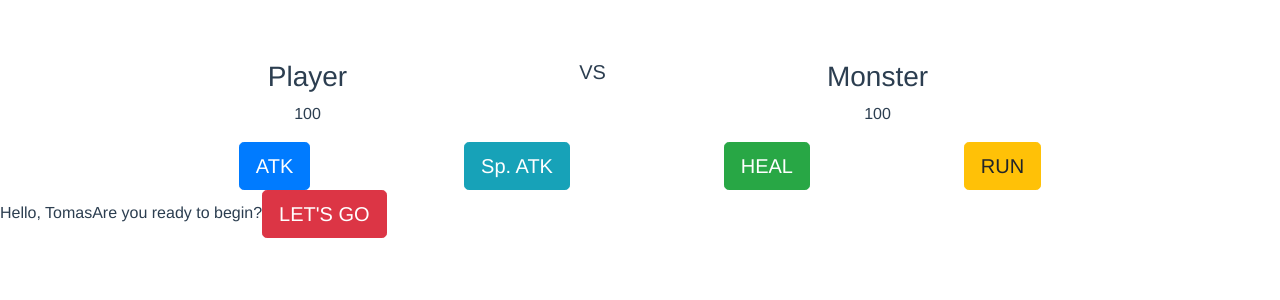
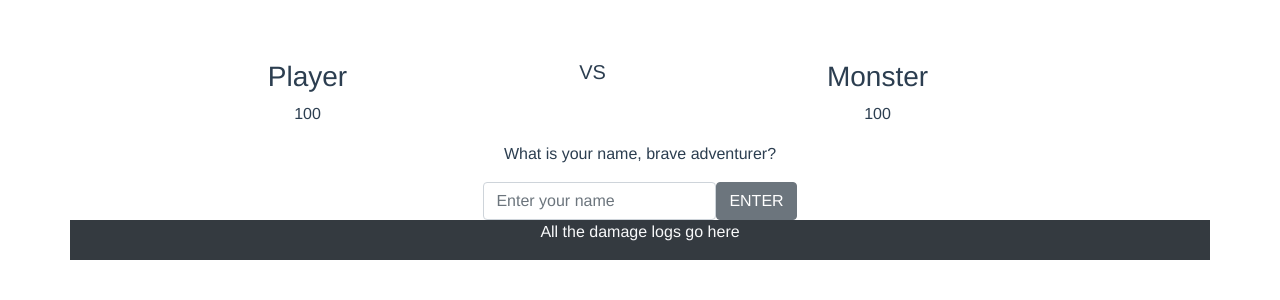
Before and after one commit to farahriz/vue-monster-slayer, a Vue app: page / in a window 1280 px wide. Shown: the top 300 px of the page. Built offline with nearby package versions, Linux system fonts and the light colour scheme.

Commit message:
Add name prompt

```diff
--- a/src/App.vue
+++ b/src/App.vue
@@ -14,25 +14,35 @@
           <p>{{monsterHealth}}</p>
         </div>
       </div>
-    </div>
-
-    <div id="controls" class="container">
-      <b-button size="lg" variant="primary" v-on:click.stop.prevent="attack" >ATK</b-button>
+      <div class="row">
+        <div id="controls" class="col-lg-12" v-if="gameRunning">
+          <b-button size="lg" variant="primary" v-on:click.stop.prevent="attack">ATK</b-button>
           <b-button size="lg" variant="info" @click="specialAttack">Sp. ATK</b-button>
-      <b-button size="lg" variant="success" @click="heal" >HEAL</b-button>
+          <b-button size="lg" variant="success" @click="heal">HEAL</b-button>
           <b-button size="lg" variant="warning">RUN</b-button>
         </div>
 
-    <div id="start-prompt">
+        <div id="start-prompt" class="col-lg-12" v-else>
+          <template v-if="!playerName">
+            <p>What is your name, brave adventurer?</p>
+            <form class="form-inline justify-content-center">
+              <b-form-input v-model="playerName" placeholder="Enter your name"></b-form-input>
+              <b-button>ENTER</b-button>
+            </form>
+          </template>
+          <template v-else>
             <span>Hello, {{playerName}}</span>
             <span>Are you ready to begin?</span>
             <b-button size="lg" variant="danger">LET'S GO</b-button>
+          </template>
         </div>
-
-    <div id="action-log" class="container">
-
       </div>
-
+      <div class="row">
+        <div id="action-log" class="col-lg-12 bg-dark text-light">
+          <p>All the damage logs go here</p>
+        </div>
+      </div>
+    </div>
   </div>
 </template>
 
@@ -54,24 +64,24 @@ export default {
       playerHealth: 100,
       gameRunning: false,
       playerDeath: false,
-      playerName: "Tomas"
-    }
+      playerName: ""
+    };
   },
   methods: {
     attack: function() {
-      this.playerHealth -= this.calcDamage(7, 20)
-      this.monsterHealth -= this.calcDamage(3, 10)
+      this.playerHealth -= this.calcDamage(7, 20);
+      this.monsterHealth -= this.calcDamage(3, 10);
     },
     specialAttack: function() {
-      this.playerHealth -= this.calcDamage(7, 20)
-      this.monsterHealth -= this.calcDamage(15, 35)
+      this.playerHealth -= this.calcDamage(7, 20);
+      this.monsterHealth -= this.calcDamage(15, 35);
     },
     heal: function() {
-      this.playerHealth -= this.calcDamage(7, 15)
-      this.playerHealth += this.calcDamage(10, 30)
+      this.playerHealth -= this.calcDamage(7, 15);
+      this.playerHealth += this.calcDamage(10, 30);
     },
     calcDamage: function(min, max) {
-      return Math.max(Math.floor(Math.random()*max), min)
+      return Math.max(Math.floor(Math.random() * max), min);
     }
   }
 };
```
Lines whose indentation alone changed are shown as unchanged.
